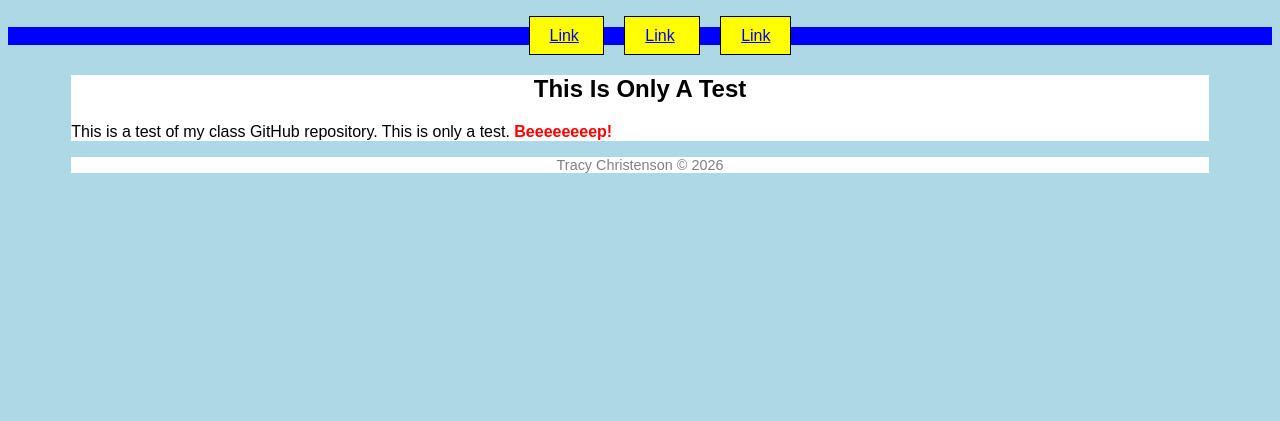
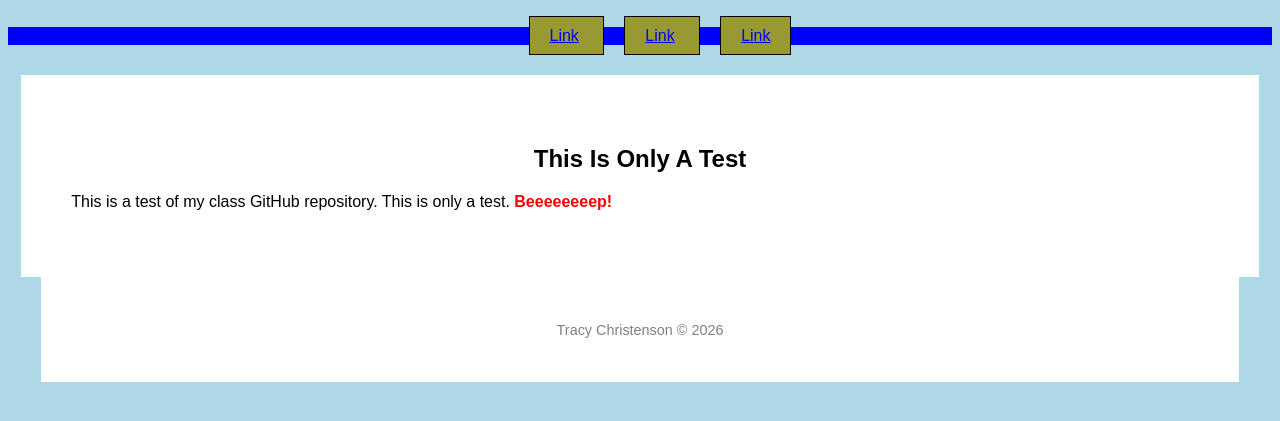
Before and after one commit to tracydchristenson-hub/GIT414, a plain HTML site: page index.html in a window 1280 px wide. Shown: the part 67-488 px from the top of the page. Drawn offline with Linux system fonts and the light colour scheme.

Commit message:
Update style.css

```diff
--- a/style.css
+++ b/style.css
@@ -18,6 +18,7 @@
 
     main {
         width: 90%;
+        padding: 50px;
         margin: auto;
         background: white;
     }
@@ -40,7 +41,7 @@
         margin: 10px;
         padding: 10px 20px;
         border: 1px solid black;
-        background: yellow;
+        background: #999933;
     }
 
     span {
@@ -53,7 +54,7 @@
         color: gray;
         text-align: center;
         background: white;
-        margin-top: 0;
+        padding: 30px;
         width: 90%;
         margin: auto;
     }
```
